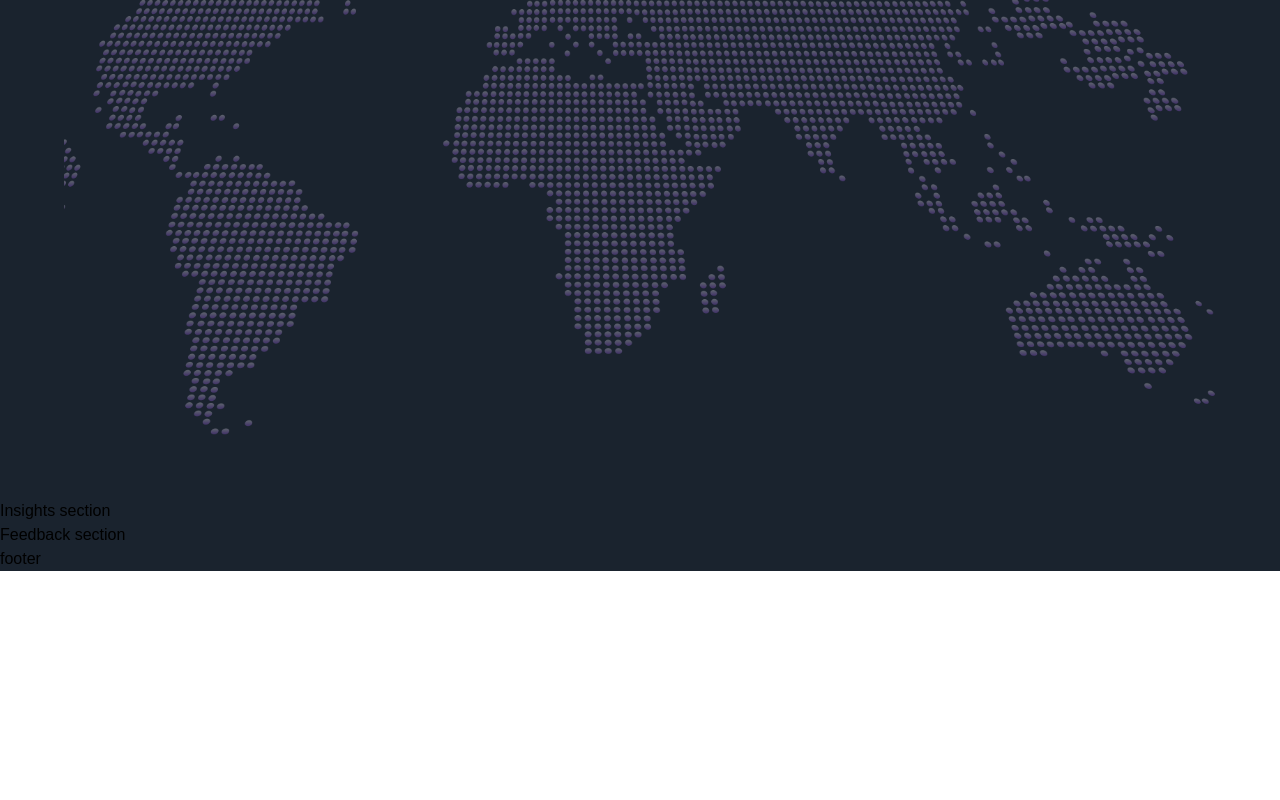
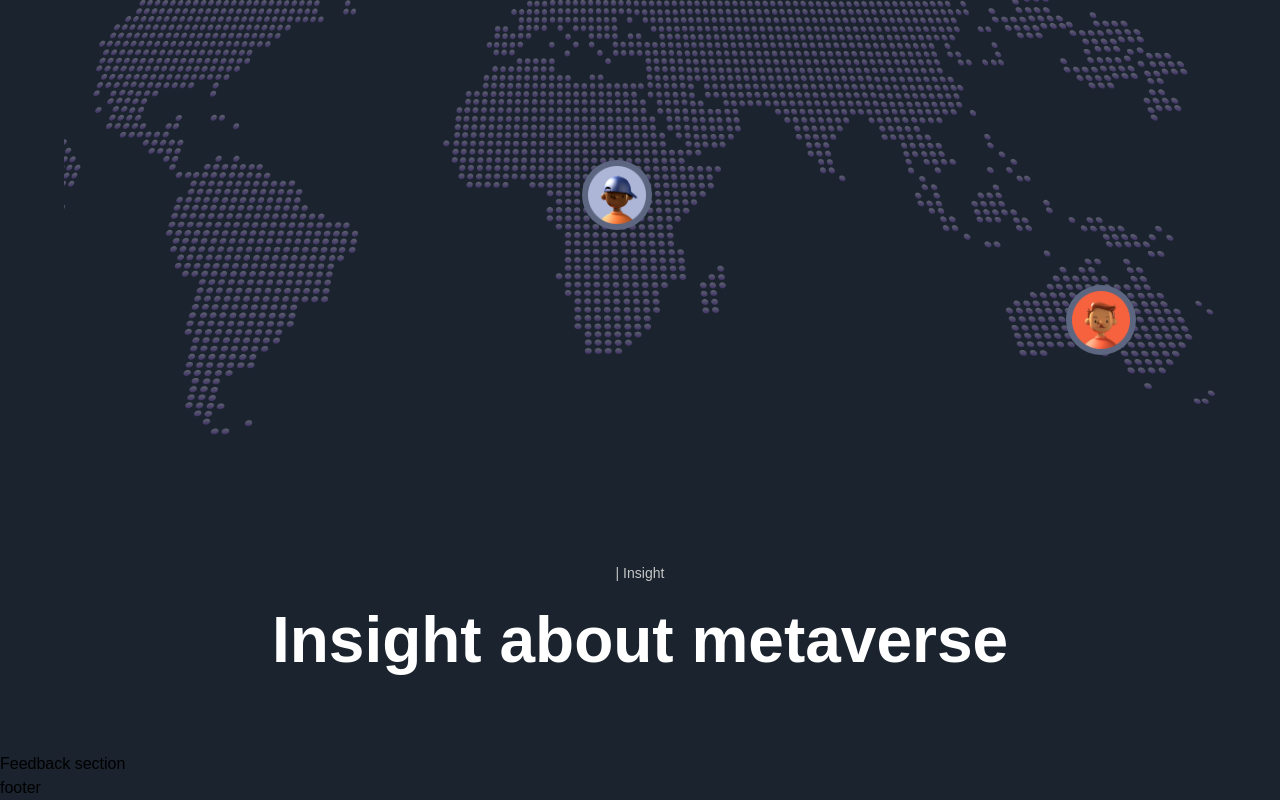
Before and after one commit to MadMax8930/react-meta, a Next.js app: page / in a window 1280 px wide. Shown: the part 4741-5541 px from the top of the page. Before the commit the page ends 5312 px from the top, so only its background shows below. Built offline with nearby package versions, Linux system fonts and the light colour scheme; a web font is replaced by a local one.

Commit message:
world map

```diff
--- a/sections/Insights.jsx
+++ b/sections/Insights.jsx
@@ -1,8 +1,23 @@
 'use client';
 
+import { motion } from 'framer-motion';
+import { InsightCard, TitleText, TypingText } from '../components';
+import styles from '../styles';
+import { staggerContainer } from '../utils/motion';
+import { insights } from '../constants';
+
 const Insights = () => (
-  <section>
-    Insights section
+  <section className={`${styles.paddings} relative z-10`}>
+    <motion.div
+      variants={staggerContainer}
+      initial="hidden"
+      whileInView="show"
+      viewport={{ once: false, amount: 0.25 }}
+      className={`${styles.innerWidth} mx-auto flex flex-col`}
+    >
+      <TypingText title="| Insight" textStyles="text-center" />
+      <TitleText title="Insight about metaverse" textStyles="text-center" />
+    </motion.div>
   </section>
 );
 
--- a/sections/World.jsx
+++ b/sections/World.jsx
@@ -21,6 +21,16 @@
         className="relative mt-[68px] flex w-full h-[550px]"
       >
         <img src="/map.png" alt="map" className="w-full h-full object-cover" />
+
+        <div className="absolute bottom-20 right-20 w-[70px] h-[70px] p-[6px] rounded-full bg-[#5d6680]">
+          <img src="people-01.png" alt="people" className="w-full h-full" />
+        </div>
+        <div className="absolute top-10 left-20 w-[70px] h-[70px] p-[6px] rounded-full bg-[#5d6680]">
+          <img src="people-02.png" alt="people" className="w-full h-full" />
+        </div>
+        <div className="absolute top-1/2 left-[45%] w-[70px] h-[70px] p-[6px] rounded-full bg-[#5d6680]">
+          <img src="people-03.png" alt="people" className="w-full h-full" />
+        </div>
       </motion.div>
     </motion.div>
   </section>
```
